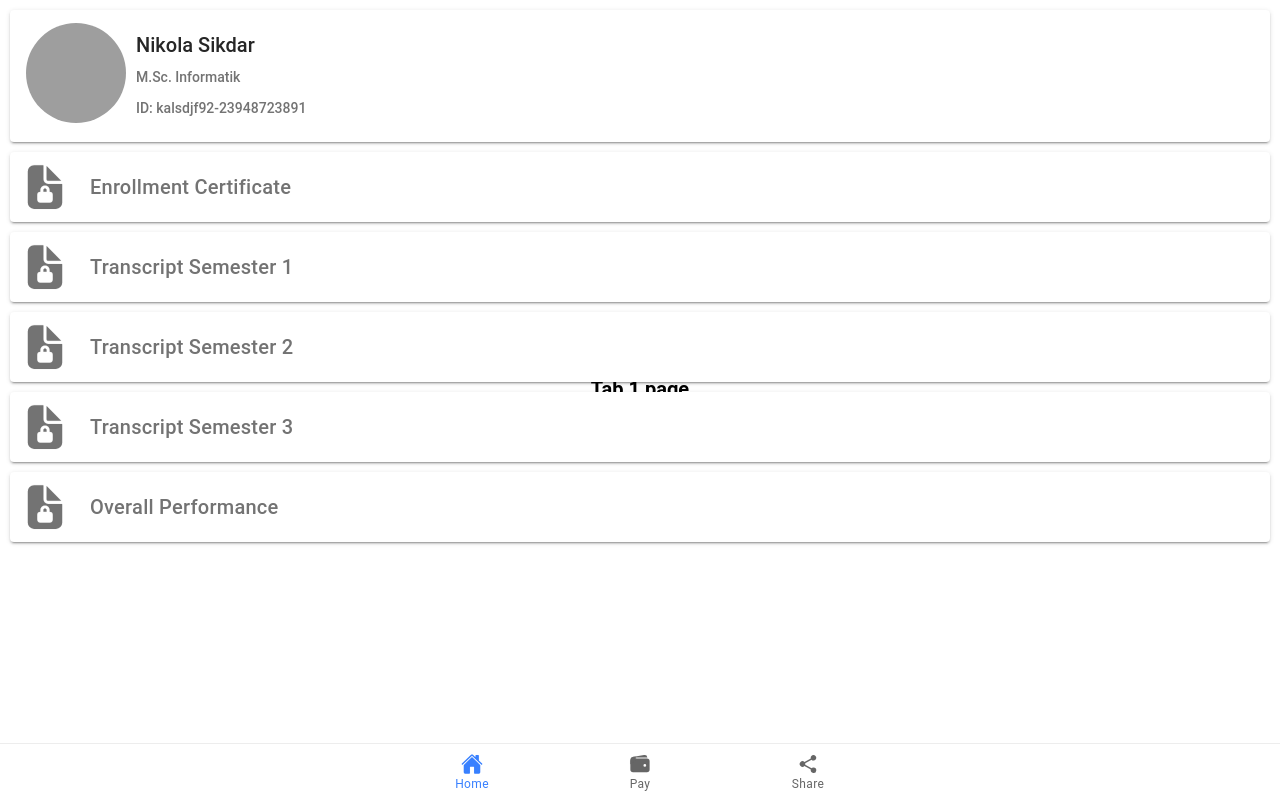
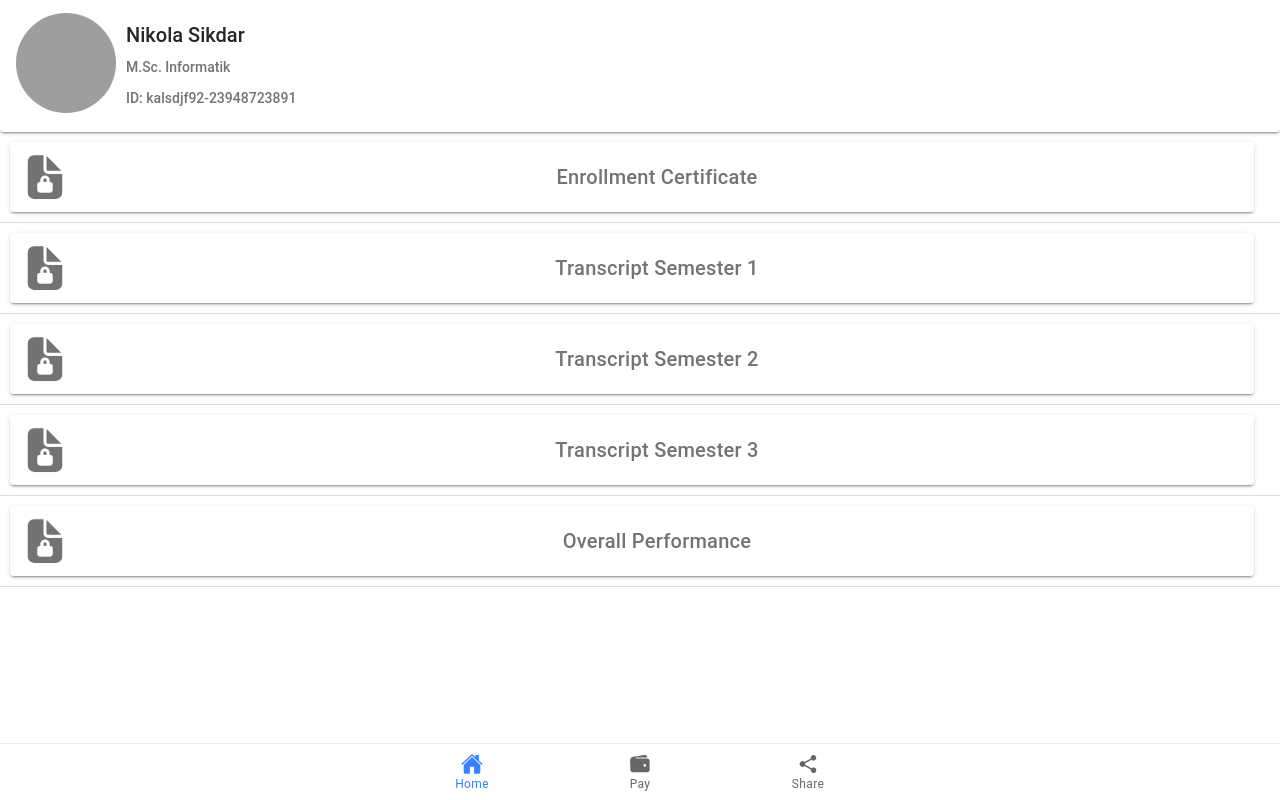
Before and after one commit to Selich/unidrei-app, a React (Create React App) app: page /home in a window 1280 px wide. Built offline with nearby package versions, Linux system fonts and the light colour scheme; grey boxes are pictures that could not be loaded.

Commit message:
enhance Documents and cleanup

```diff
--- a/src/components/ExploreContainer/ExploreContainer.css
+++ /dev/null
@@ -1,24 +0,0 @@
-.container {
-  text-align: center;
-  position: absolute;
-  left: 0;
-  right: 0;
-  top: 50%;
-  transform: translateY(-50%);
-}
-
-.container strong {
-  font-size: 20px;
-  line-height: 26px;
-}
-
-.container p {
-  font-size: 16px;
-  line-height: 22px;
-  color: #8c8c8c;
-  margin: 0;
-}
-
-.container a {
-  text-decoration: none;
-}
--- a/src/components/ExploreContainer/ExploreContainer.tsx
+++ /dev/null
@@ -1,25 +0,0 @@
-import "./ExploreContainer.css";
-
-interface ContainerProps {
-    name: string;
-}
-
-const ExploreContainer: React.FC<ContainerProps> = ({ name }) => {
-    return (
-        <div className="container">
-            <strong>{name}</strong>
-            <p>
-                Explore{" "}
-                <a
-                    target="_blank"
-                    rel="noopener noreferrer"
-                    href="https://ionicframework.com/docs/components"
-                >
-                    UI Components
-                </a>
-            </p>
-        </div>
-    );
-};
-
-export default ExploreContainer;
--- a/src/components/Home/Documents/Document.css
+++ b/src/components/Home/Documents/Document.css
@@ -1,6 +1,9 @@
 .document-container {
     display: flex;
+    flex: 1 1 auto;
     padding: 10px;
+    align-items: stretch;
+    text-align: center;
 }
 
 .document-icon {
--- a/src/components/Home/Documents/Documents.tsx
+++ b/src/components/Home/Documents/Documents.tsx
@@ -1,28 +1,49 @@
 import React, { FC } from "react";
 import { IonCard, IonIcon, IonItemDivider, IonTitle } from "@ionic/react";
-import { documentLock as DocumentLockIcon } from "ionicons/icons";
+import {
+    documentLock as DocumentLockIcon,
+    document as DocumentIcon,
+} from "ionicons/icons";
 import "./Document.css";
 
 interface DocumentsProps {}
 interface DocumentCardProps {
     title: string;
+    locked: boolean;
 }
+
+const documentsList = [
+    "Enrollment Certificate",
+    "Transcript Semester 1",
+    "Transcript Semester 2",
+    "Transcript Semester 3",
+    "Overall Performance",
+];
 
 export const Documents: FC<DocumentsProps> = () => (
     <div data-testid="Documents">
-        <DocumentCard title={"Enrollment Certificate"} />
-        <DocumentCard title={"Transcript Semester 1"} />
-        <DocumentCard title={"Transcript Semester 2"} />
-        <DocumentCard title={"Transcript Semester 3"} />
-        <DocumentCard title={"Overall Performance"} />
+        {documentsList.map((document, index) => (
+            <IonItemDivider key={index} style={{ padding: 0 }}>
+                <DocumentCard title={document} locked={true} />
+            </IonItemDivider>
+        ))}
     </div>
 );
 
 const DocumentCard: FC<DocumentCardProps> = (props) => {
     return (
         <IonCard className={"document-container"}>
-            <IonIcon icon={DocumentLockIcon} className={"document-icon"} />
+            {props.locked ? (
+                <IonIcon icon={DocumentLockIcon} className={"document-icon"} />
+            ) : (
+                <IonIcon icon={DocumentIcon} className={"document-icon"} />
+            )}
             <IonTitle>{props.title}</IonTitle>
         </IonCard>
     );
 };
+
+DocumentCard.defaultProps = {
+    title: "Default Name",
+    locked: true,
+};
--- a/src/components/Home/Profile/Profile.tsx
+++ b/src/components/Home/Profile/Profile.tsx
@@ -12,7 +12,7 @@ interface ProfileProps {}
 
 export const Profile: FC<ProfileProps> = () => (
     <div data-testid="Profile">
-        <IonCard>
+        <IonCard style={{ margin: 0, padding: 0 }}>
             <IonCardContent className={"profile-card-container"}>
                 <img
                     src={"https://picsum.photos/200"}
--- a/src/pages/HomeTab/HomeTab.tsx
+++ b/src/pages/HomeTab/HomeTab.tsx
@@ -5,7 +5,6 @@ import {
     IonTitle,
     IonToolbar,
 } from "@ionic/react";
-import ExploreContainer from "../../components/ExploreContainer/ExploreContainer";
 import "./HomeTab.css";
 import Home from "../../components/Home/Home";
 
@@ -13,7 +12,6 @@ const HomeTab: React.FC = () => {
     return (
         <IonPage>
             <IonContent fullscreen>
-                <ExploreContainer name="Tab 1 page" />
                 <Home />
             </IonContent>
         </IonPage>
--- a/src/pages/PayTab/PayTab.tsx
+++ b/src/pages/PayTab/PayTab.tsx
@@ -5,7 +5,6 @@ import {
     IonTitle,
     IonToolbar,
 } from "@ionic/react";
-import ExploreContainer from "../../components/ExploreContainer/ExploreContainer";
 import "./PayTab.css";
 
 const PayTab: React.FC = () => {
@@ -22,7 +21,6 @@ const PayTab: React.FC = () => {
                         <IonTitle size="large">Tab 2</IonTitle>
                     </IonToolbar>
                 </IonHeader>
-                <ExploreContainer name="Tab 2 page" />
             </IonContent>
         </IonPage>
     );
--- a/src/pages/ShareTab/ShareTab.tsx
+++ b/src/pages/ShareTab/ShareTab.tsx
@@ -5,7 +5,6 @@ import {
     IonTitle,
     IonToolbar,
 } from "@ionic/react";
-import ExploreContainer from "../../components/ExploreContainer/ExploreContainer";
 import "./ShareTab.css";
 
 const ShareTab: React.FC = () => {
@@ -22,7 +21,6 @@ const ShareTab: React.FC = () => {
                         <IonTitle size="large">Tab 3</IonTitle>
                     </IonToolbar>
                 </IonHeader>
-                <ExploreContainer name="Tab 3 page" />
             </IonContent>
         </IonPage>
     );
```
